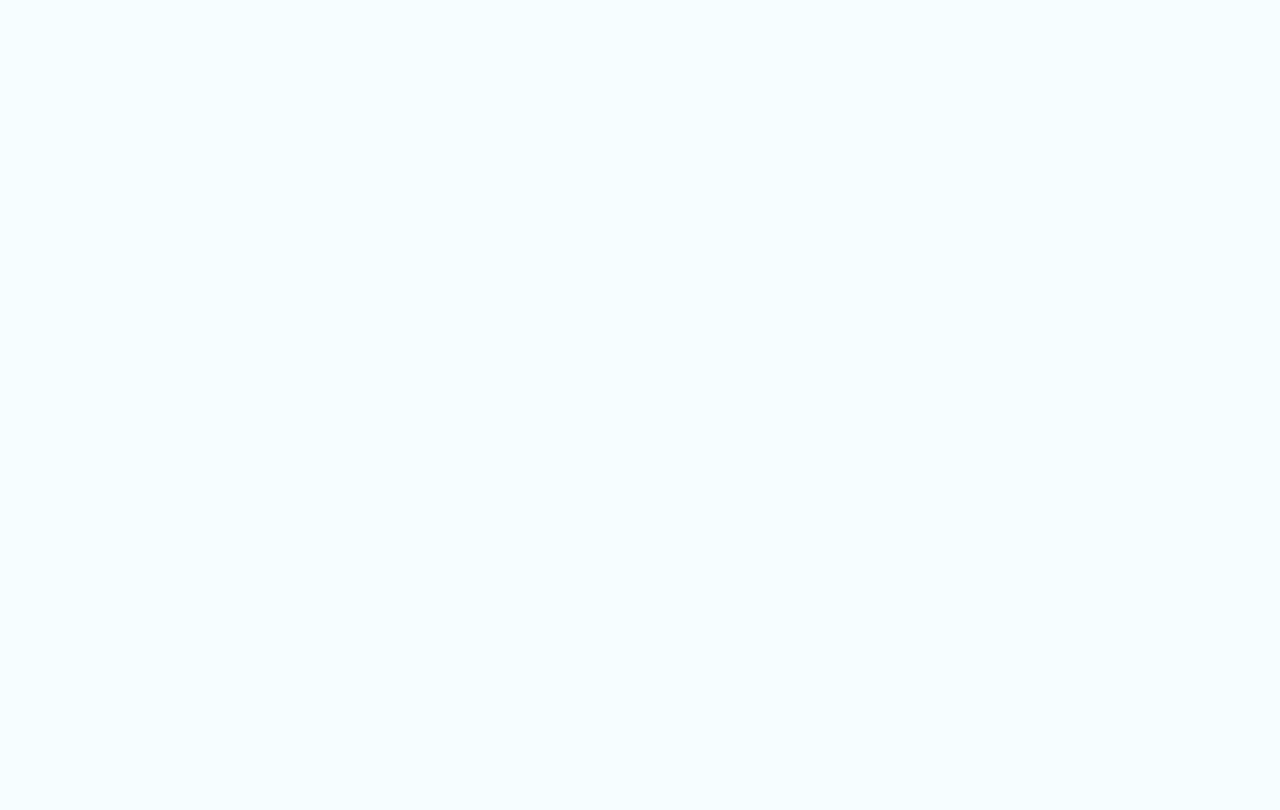
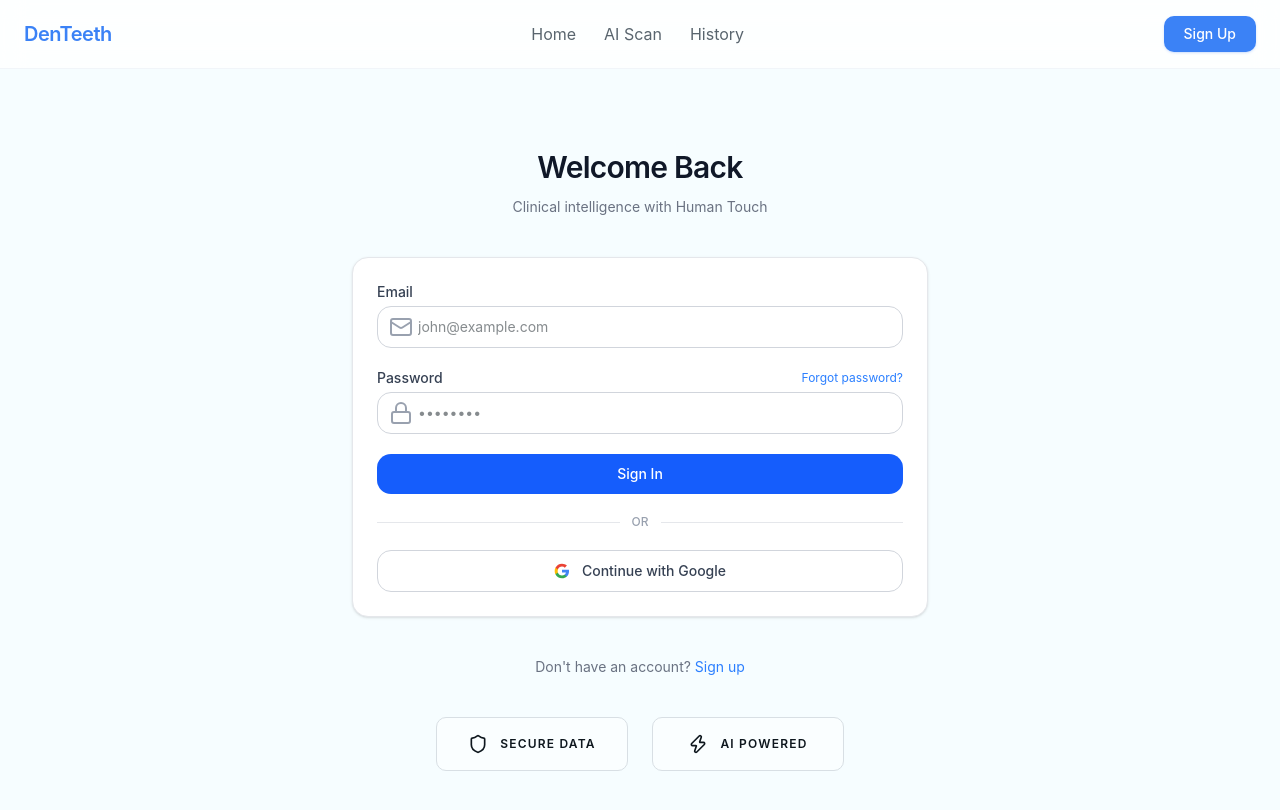
Before and after one commit to phanreach/frontend-DenTeeth, a React (Vite) app: page /login in a window 1280 px wide. Before the commit this address had no page. Shown: the top 810 px of the page. Built offline with nearby package versions, Linux system fonts and the light colour scheme.

Commit message:
add login form

```diff
--- a/src/App.tsx
+++ b/src/App.tsx
@@ -3,6 +3,7 @@
 import Home from "./user/pages/home";
 import Landing from "./landing/landing";
 import SignUp from "./auth/signup";
+import Login from "./auth/login";
 
 function App() {
   return (
@@ -11,6 +12,7 @@
       <Route path="/home" element={<Home />} />
       <Route path="/" element={<Landing />} />
       <Route path="/sign-up" element={<SignUp />} />
+      <Route path="/login" element={<Login />} />
     </Routes>
   );
 }
--- a/src/auth/login.tsx
+++ b/src/auth/login.tsx
@@ -0,0 +1,156 @@
+import { useState } from "react";
+import { Lock, Mail, Shield, Zap } from "lucide-react";
+import Navbar from "../components/nav-bar";
+
+export default function Login() {
+  const [form, setForm] = useState({
+    email: "",
+    password: "",
+  });
+
+  const handleChange = (e: React.ChangeEvent<HTMLInputElement>) => {
+    const { name, value } = e.target;
+    setForm((prev) => ({ ...prev, [name]: value }));
+  };
+
+  const handleSubmit = (e: React.MouseEvent<HTMLButtonElement>) => {
+    e.preventDefault();
+    // handle login
+  };
+
+  return (
+    <div>
+      <Navbar />
+      <div className="max-w-xl mx-auto space-y-10 py-20">
+        {/* Header */}
+        <div className="text-center space-y-3">
+          <h1 className="font-semibold text-3xl tracking-tight text-gray-900">
+            Welcome Back
+          </h1>
+          <p className="text-gray-500 text-sm">
+            Clinical intelligence with Human Touch
+          </p>
+        </div>
+
+        {/* Form Card */}
+        <div className="bg-white border border-gray-200 shadow-sm rounded-2xl p-6 space-y-5">
+          {/* Email */}
+          <div>
+            <label className="text-sm font-medium text-gray-700 mb-1 block">
+              Email
+            </label>
+            <div className="relative">
+              <Mail className="absolute left-3 top-1/2 -translate-y-1/2 text-gray-400" />
+              <input
+                name="email"
+                type="email"
+                value={form.email}
+                onChange={handleChange}
+                placeholder="john@example.com"
+                className="w-full border border-gray-300 rounded-xl py-2.5 pl-10 pr-3 text-sm focus:ring-2 focus:ring-blue-500 focus:border-blue-500 outline-none transition"
+              />
+            </div>
+          </div>
+
+          {/* Password */}
+          <div>
+            <div className="flex items-center justify-between mb-1">
+              <label className="text-sm font-medium text-gray-700">
+                Password
+              </label>
+              <a
+                href="/forgot-password"
+                className="text-xs text-blue-500 hover:underline"
+              >
+                Forgot password?
+              </a>
+            </div>
+            <div className="relative">
+              <Lock className="absolute left-3 top-1/2 -translate-y-1/2 text-gray-400" />
+              <input
+                type="password"
+                name="password"
+                value={form.password}
+                onChange={handleChange}
+                placeholder="••••••••"
+                className="w-full border border-gray-300 rounded-xl py-2.5 pl-10 pr-3 text-sm focus:ring-2 focus:ring-blue-500 focus:border-blue-500 outline-none transition"
+              />
+            </div>
+          </div>
+
+          {/* Login Button */}
+          <button
+            onClick={handleSubmit}
+            className="w-full bg-blue-600 hover:bg-blue-700 text-white font-medium text-sm py-2.5 rounded-xl transition-all duration-200"
+          >
+            Sign In
+          </button>
+
+          {/* Divider */}
+          <div className="flex items-center gap-3">
+            <div className="flex-1 h-px bg-gray-200" />
+            <span className="text-xs text-gray-400 font-medium">OR</span>
+            <div className="flex-1 h-px bg-gray-200" />
+          </div>
+
+          {/* Google Login */}
+          <button className="w-full flex items-center justify-center gap-3 border border-gray-300 rounded-xl py-2.5 text-sm font-medium text-gray-700 hover:bg-gray-50 transition-all duration-200">
+            <svg className="w-4 h-4" viewBox="0 0 24 24">
+              <path
+                fill="#4285F4"
+                d="M22.56 12.25c0-.78-.07-1.53-.2-2.25H12v4.26h5.92c-.26 1.37-1.04 2.53-2.21 3.31v2.77h3.57c2.08-1.92 3.28-4.74 3.28-8.09z"
+              />
+              <path
+                fill="#34A853"
+                d="M12 23c2.97 0 5.46-.98 7.28-2.66l-3.57-2.77c-.98.66-2.23 1.06-3.71 1.06-2.86 0-5.29-1.93-6.16-4.53H2.18v2.84C3.99 20.53 7.7 23 12 23z"
+              />
+              <path
+                fill="#FBBC05"
+                d="M5.84 14.09c-.22-.66-.35-1.36-.35-2.09s.13-1.43.35-2.09V7.07H2.18C1.43 8.55 1 10.22 1 12s.43 3.45 1.18 4.93l3.66-2.84z"
+              />
+              <path
+                fill="#EA4335"
+                d="M12 5.38c1.62 0 3.06.56 4.21 1.64l3.15-3.15C17.45 2.09 14.97 1 12 1 7.7 1 3.99 3.47 2.18 7.07l3.66 2.84c.87-2.6 3.3-4.53 6.16-4.53z"
+              />
+            </svg>
+            Continue with Google
+          </button>
+        </div>
+
+        {/* Sign up link */}
+        <div className="text-center">
+          <p className="text-sm text-gray-500">
+            Don't have an account?{" "}
+            <a href="/sign-up" className="text-blue-500 hover:underline">
+              Sign up
+            </a>
+          </p>
+        </div>
+
+        {/* Badges */}
+        <div className="flex flex-wrap justify-center gap-6">
+          {[
+            {
+              icon: <Shield className="text-success w-5 h-5" />,
+              label: "SECURE DATA",
+            },
+            {
+              icon: <Zap className="text-success w-5 h-5" />,
+              label: "AI POWERED",
+            },
+          ].map(({ icon, label }) => (
+            <div
+              key={label}
+              className="flex items-center gap-3 p-4 bg-white/50 rounded-lg border justify-center w-full md:w-auto md:min-w-48"
+            >
+              {icon}
+              <span className="text-xs font-semibold tracking-widest uppercase">
+                {label}
+              </span>
+            </div>
+          ))}
+        </div>
+      </div>
+    </div>
+  );
+}
--- a/src/auth/signup.tsx
+++ b/src/auth/signup.tsx
@@ -6,10 +6,14 @@
   User,
   UploadCloud,
   BadgeCheck,
+  Shield,
+  Zap,
+  MoveRight,
 } from "lucide-react";
+import Navbar from "../components/nav-bar";
 
 export default function SignUp() {
-  const [role, setRole] = useState("user");
+  const [role, setRole] = useState("patient");
 
   const [form, setForm] = useState({
     username: "",
@@ -39,7 +43,9 @@
   };
 
   return (
-    <div className="max-w-xl mx-auto space-y-10">
+    <div>
+      <Navbar />
+      <div className="max-w-xl mx-auto space-y-10 py-20">
         {/* Header */}
         <div className="text-center space-y-3">
           <h1 className="font-semibold text-3xl tracking-tight text-gray-900">
@@ -53,14 +59,14 @@
           <div className="flex justify-center pt-2">
             <div className="bg-gray-100 p-1 rounded-xl flex gap-1">
               <button
-              onClick={() => setRole("user")}
+                onClick={() => setRole("patient")}
                 className={`px-5 py-2 text-sm rounded-lg font-medium transition-all duration-200 ${
-                role === "user"
+                  role === "patient"
                     ? "bg-white shadow-sm text-gray-900"
                     : "text-gray-500 hover:text-gray-700"
                 }`}
               >
-              User
+                Patient
               </button>
               <button
                 onClick={() => setRole("dentist")}
@@ -172,9 +178,9 @@
             <div className="pt-4 border-t border-gray-100 space-y-4">
               <div className="flex items-center gap-2">
                 <BadgeCheck className="text-blue-500" />
-              <h3 className="text-sm font-semibold text-gray-800">
+                <h1 className="font-semibold text-gray-800">
                   Professional Credentials
-              </h3>
+                </h1>
               </div>
 
               <p className="text-xs text-gray-500">
@@ -205,7 +211,9 @@
                 />
 
                 {file ? (
-                <p className="text-sm font-medium text-gray-700">{file.name}</p>
+                  <p className="text-sm font-medium text-gray-700">
+                    {file.name}
+                  </p>
                 ) : (
                   <p className="text-sm text-gray-500">
                     Click or drag file to upload
@@ -221,6 +229,41 @@
               />
             </div>
           )}
+          <button className="w-full bg-primary py-3 rounded-xl flex items-center justify-center gap-2 text-white font-medium text-sm transition-all duration-200 hover:opacity-90">
+            Create Account
+            <MoveRight className="w-4 h-4" />
+          </button>
+        </div>
+        <div className="text-center">
+          <p>
+            Already have account?{" "}
+            <a href="/login" className="text-blue-500 hover:underline">
+              Login
+            </a>
+          </p>
+        </div>
+        <div className="mt-12 flex flex-wrap justify-center gap-6">
+          {[
+            {
+              icon: <Shield className="text-success w-5 h-5" />,
+              label: "SECURE DATA",
+            },
+            {
+              icon: <Zap className="text-success w-5 h-5" />,
+              label: "AI POWERED",
+            },
+          ].map(({ icon, label }) => (
+            <div
+              key={label}
+              className="flex items-center gap-3 p-4 bg-white/50 rounded-lg border justify-center w-full md:w-auto md:min-w-48"
+            >
+              {icon}
+              <span className="text-xs font-semibold tracking-widest uppercase">
+                {label}
+              </span>
+            </div>
+          ))}
+        </div>
       </div>
     </div>
   );
--- a/src/index.css
+++ b/src/index.css
@@ -67,6 +67,8 @@
   --secondary: #EFF4FF; /* teal */
   --secondary-foreground: oklch(0.2 0.02 240);
 
+  --success: #14B8A6; /* teal */
+  --success-foreground: oklch(0.2 0.02 240);
   /* MUTED */
   --muted: oklch(0.96 0.01 240);
   --muted-foreground: oklch(0.5 0.02 240);
```
Lines whose indentation alone changed are shown as unchanged.
